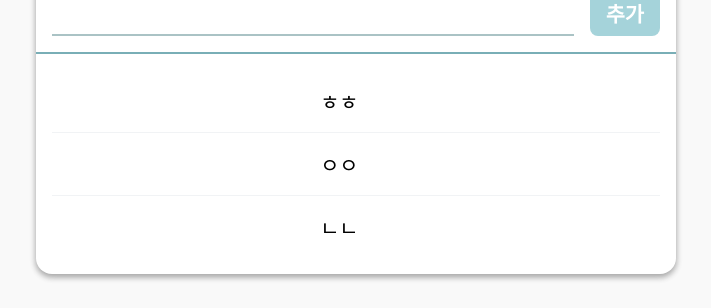
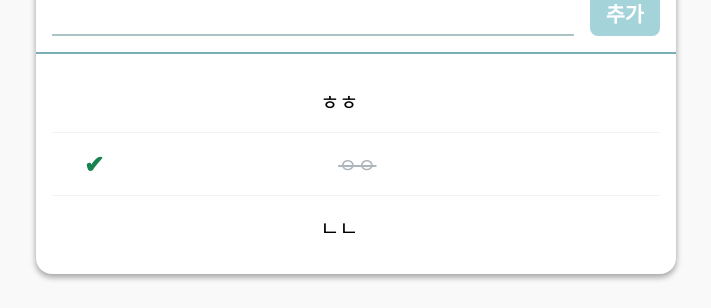
Before and after one commit to ny0011/todo-list, a React (Create React App) app: page / in a window 1280 px wide. Shown: the part 212-520 px from the top of the page, without its empty margins (284-995 px from the left). Built offline with nearby package versions, Linux system fonts and the light colour scheme.

Commit message:
Form, TodoItemList 기능 구현

```diff
--- a/src/App.js
+++ b/src/App.js
@@ -7,17 +7,48 @@ class App extends Component {
 	state = {
 		input: "",
 		todos: [
-			{ id: 1, text: "ㅎㅎ", checked: false },
-			{ id: 2, text: "ㅇㅇ", checked: true },
-			{ id: 3, text: "ㄴㄴ", checked: false }
+			{ id: 0, text: "ㅎㅎ", checked: false },
+			{ id: 1, text: "ㅇㅇ", checked: true },
+			{ id: 2, text: "ㄴㄴ", checked: false }
 		]
 	};
-	id = 0;
+	id = 3;
+
+	handleChange = e => {
+		//console.log(e.target);
+		this.setState({
+			input: e.target.value
+		});
+	};
+
+	handleCreate = () => {
+		const { input, todos } = this.state;
+		this.setState({
+			input: "",
+			todos: todos.concat({ id: this.id++, text: input, checked: false })
+		});
+	};
+
+	handleKeyPress = e => {
+		if (e.key === "Enter") {
+			this.handleCreate();
+		}
+	};
 
 	render() {
-		const { todos } = this.state;
+		const { todos, input } = this.state;
+		const { handleChange, handleCreate, handleKeyPress } = this;
 		return (
-			<TodoListTemplate form={<Form />}>
+			<TodoListTemplate
+				form={
+					<Form
+						value={input}
+						onChange={handleChange}
+						onCreate={handleCreate}
+						onKeyPress={handleKeyPress}
+					/>
+				}
+			>
 				<TodoItemList todos={todos} />
 			</TodoListTemplate>
 		);
--- a/src/TodoItemList.js
+++ b/src/TodoItemList.js
@@ -3,14 +3,19 @@ import TodoItem from "./TodoItem";
 
 class TodoItemList extends Component {
 	render() {
-		//const { todos, ontoggle, onRemove } = this.prop;
-		return (
-			<div>
-				<TodoItem text="ㅎㅎ"></TodoItem>
-				<TodoItem text="ㅇㅇ"></TodoItem>
-				<TodoItem text="ㄴㄴ"></TodoItem>
-			</div>
-		);
+		const { todos, onToggle, onRemove } = this.props;
+		const todoList = todos.map(({ id, text, checked }) => (
+			<TodoItem
+				id={id}
+				text={text}
+				checked={checked}
+				onToggle={onToggle}
+				onRemove={onRemove}
+				key={id}
+			/>
+		));
+
+		return <div>{todoList}</div>;
 	}
 }
 
```
Also changed, not shown: 1 other file (tests, documents, lock files or other folders).
